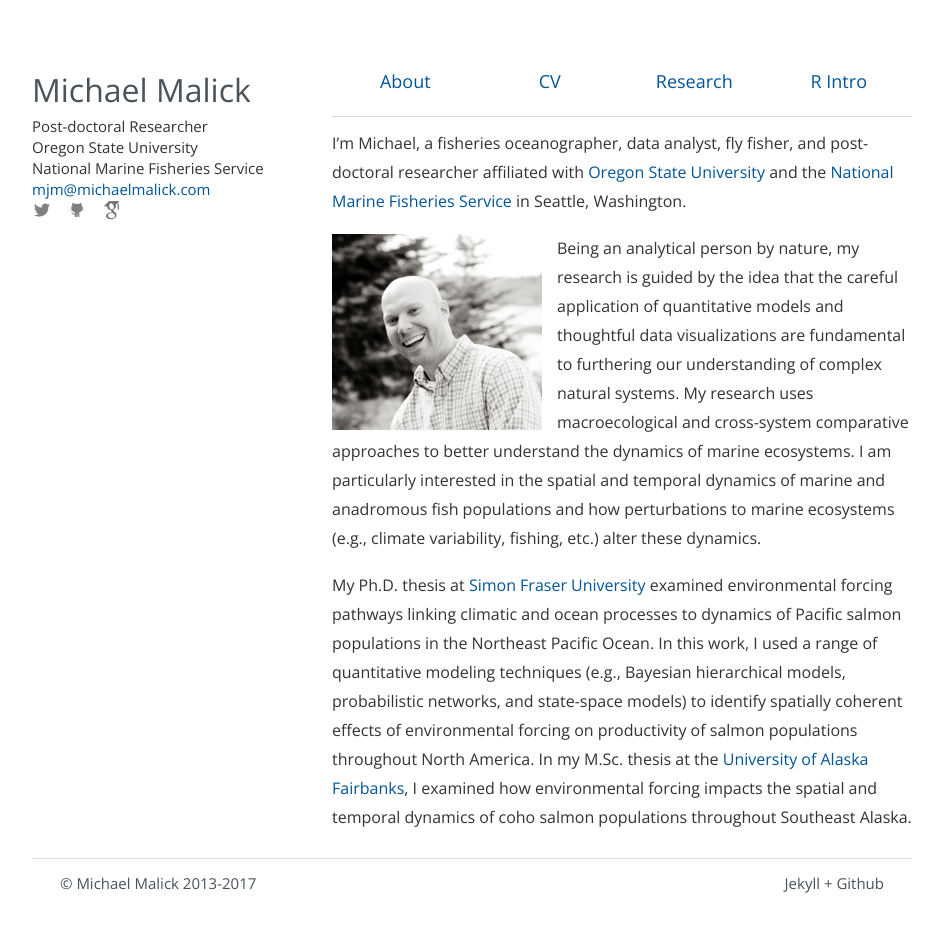
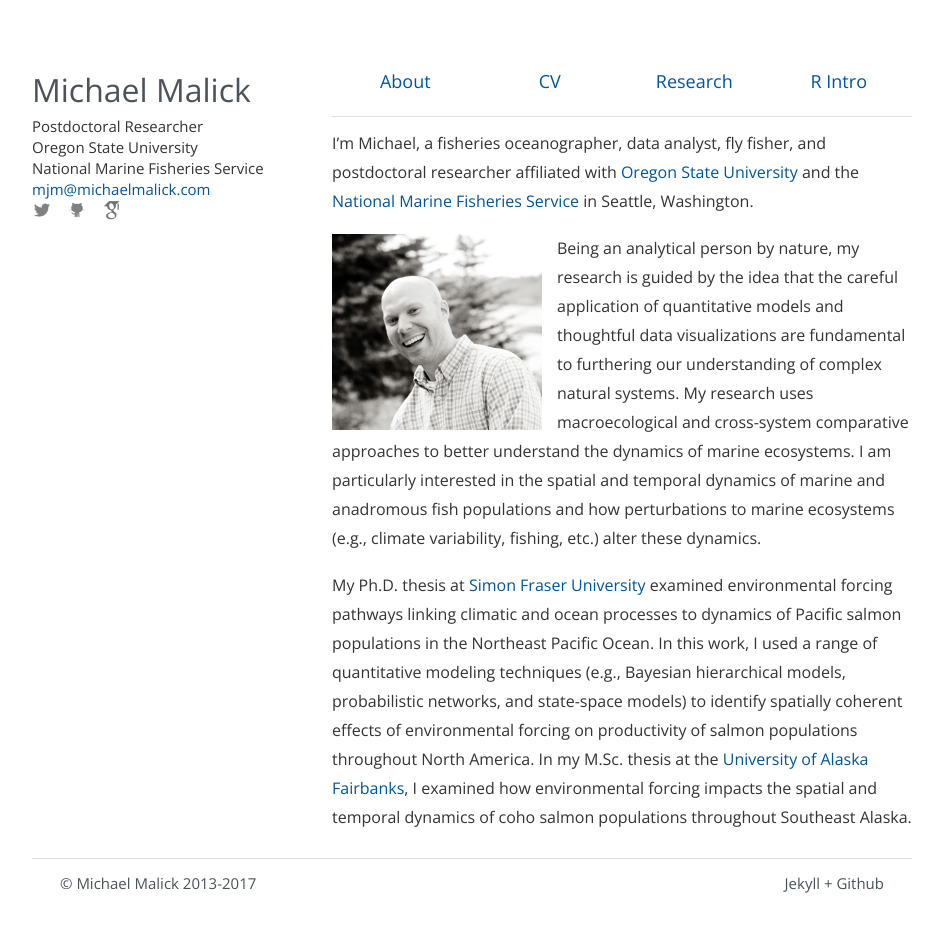
Before and after one commit to michaelmalick/michaelmalick.github.io, a Jekyll site: the page built from index.md, in a window 1280 px wide. Shown: the whole page, without its empty margins (138-1081 px from the left). Built offline with Jekyll 4.4.1, drawn with Linux system fonts in a browser that asks for light colours.

Commit message:
Remove dash in post-doctoral

```diff
--- a/_includes/sidebar.html
+++ b/_includes/sidebar.html
@@ -1,6 +1,6 @@
 <div class=name> <a href="/">Michael Malick</a></div>
 <div class = sideinfo>
-  Post-doctoral Researcher
+  Postdoctoral Researcher
   </br>
   Oregon State University
   </br>
--- a/index.md
+++ b/index.md
@@ -5,7 +5,7 @@ title:  Michael Malick | About
 
 
 I'm Michael, a fisheries oceanographer, data analyst, fly fisher, and
-post-doctoral researcher affiliated with [Oregon State University][OSU] and the
+postdoctoral researcher affiliated with [Oregon State University][OSU] and the
 [National Marine Fisheries Service][NMFS] in Seattle, Washington.
 
 <img src="images/michael_malick_nice.jpg" alt="Michael Malick" width="210" align="left"/>
```
Also changed, not shown: cv/index.md (+2 -2 lines), malick-cv.md (+2 -2 lines), 1 other file.
